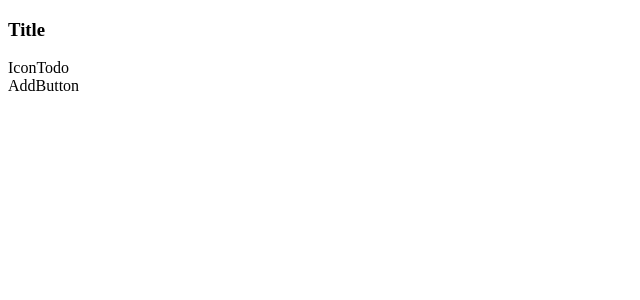
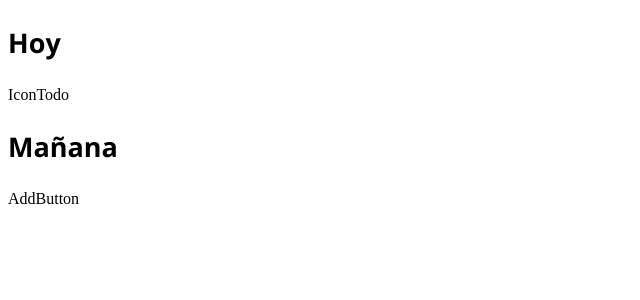
Before and after one commit to francobalich/Minimal-TodoApp, a React (Vite) app: page / in a window 1280 px wide. Shown: the top 300 px of the page, without its empty margins (0-640 px from the left). Built offline with nearby package versions, Linux system fonts and the light colour scheme.

Commit message:
Add Title component

```diff
--- a/src/App.jsx
+++ b/src/App.jsx
@@ -4,9 +4,11 @@ import { AddButton, ProfileIcon, Title, Todo } from './TodoApp/components'
 export const App = () => {
   return (
     <div className="App">
-      <Title />
+      <Title Title='Hoy'/>
       <ProfileIcon />
       <Todo />
+
+      <Title Title='Mañana'/>
       <AddButton/>
     </div>
   )
--- a/src/TodoApp/components/Title.jsx
+++ b/src/TodoApp/components/Title.jsx
@@ -1,6 +1,7 @@
+import '../styles/Title.css'
 
-export const Title = () => {
+export const Title = ({Title}) => {
   return (
-    <h3>Title</h3>
+    <h3 className='Title'>{Title}</h3>
   )
 }
--- /dev/null
+++ b/src/TodoApp/styles/Title.css
@@ -0,0 +1,7 @@
+.Title{
+    font-family: 'Open Sans';
+    font-style: normal;
+    font-weight: 700;
+    font-size: 27px;
+    line-height: 32px;
+}
```
